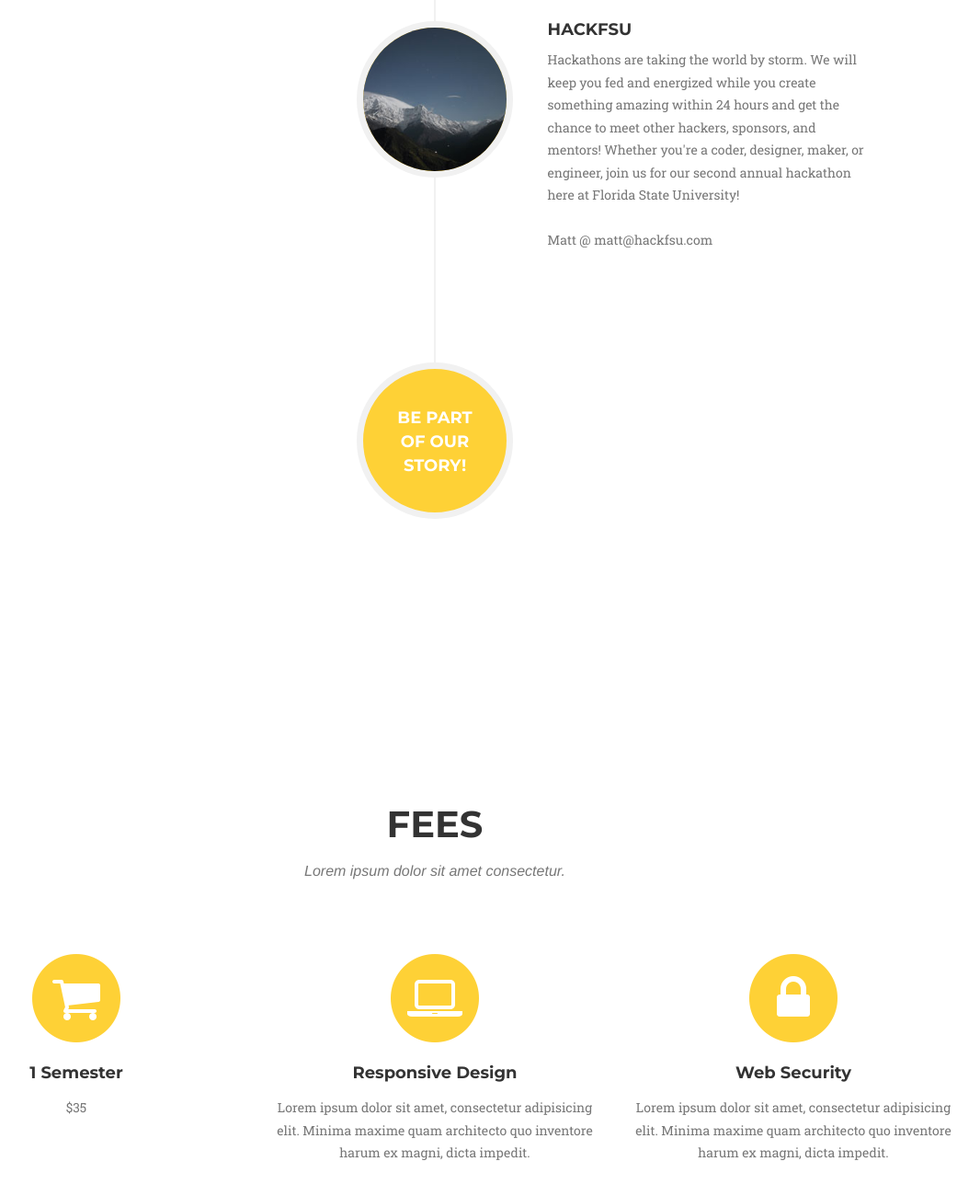
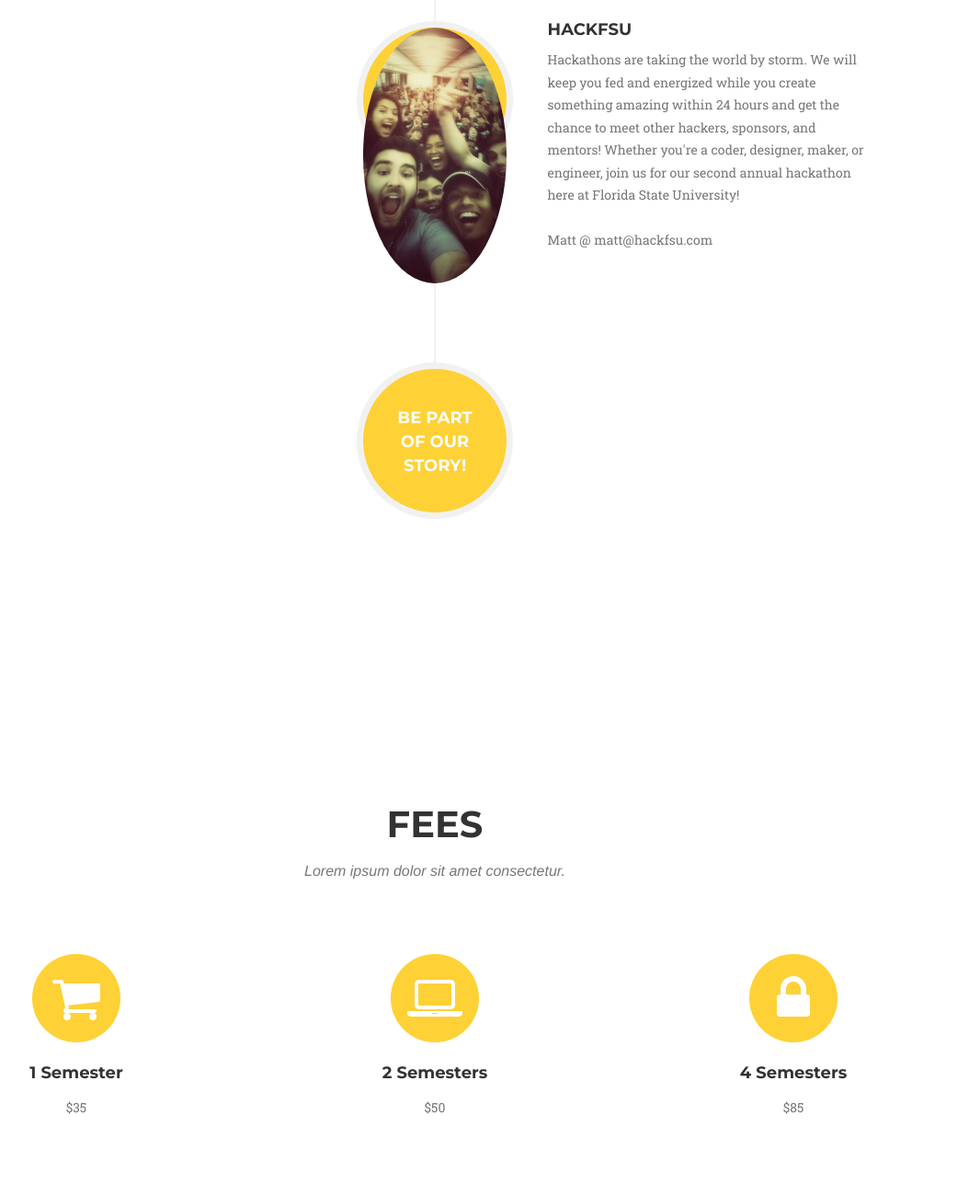
Before and after one commit to Technole/old-site, a plain HTML site: page index.html in a window 1280 px wide. Shown: the part 3152-4452 px from the top of the page at 92% size, without its empty margins (167-1233 px from the left). Drawn offline with nearby package versions, Linux system fonts and the light colour scheme; a web font is replaced by a local one.

Commit message:
HackFSU image added

```diff
--- a/index.html
+++ b/index.html
@@ -244,7 +244,7 @@
                         </li>
                         <li class="timeline-inverted">
                             <div class="timeline-image">
-                                <img class="img-circle img-responsive" src="img/about/4.jpg" alt="">
+                                <img class="img-circle img-responsive" src="img/hackfsu1.jpg" alt="">
                             </div>
                             <div class="timeline-panel">
                                 <div class="timeline-heading">
@@ -292,16 +292,16 @@
                         <i class="fa fa-circle fa-stack-2x text-primary"></i>
                         <i class="fa fa-laptop fa-stack-1x fa-inverse"></i>
                     </span>
-                    <h4 class="service-heading">Responsive Design</h4>
-                    <p class="text-muted">Lorem ipsum dolor sit amet, consectetur adipisicing elit. Minima maxime quam architecto quo inventore harum ex magni, dicta impedit.</p>
+                    <h4 class="service-heading">2 Semesters</h4>
+                    <p class="text-muted">$50</p>
                 </div>
                 <div class="col-md-4">
                     <span class="fa-stack fa-4x">
                         <i class="fa fa-circle fa-stack-2x text-primary"></i>
                         <i class="fa fa-lock fa-stack-1x fa-inverse"></i>
                     </span>
-                    <h4 class="service-heading">Web Security</h4>
-                    <p class="text-muted">Lorem ipsum dolor sit amet, consectetur adipisicing elit. Minima maxime quam architecto quo inventore harum ex magni, dicta impedit.</p>
+                    <h4 class="service-heading">4 Semesters</h4>
+                    <p class="text-muted">$85</p>
                 </div>
             </div>
         </div>
```
Also changed, not shown: img/hackfsu1.jpg (added).
